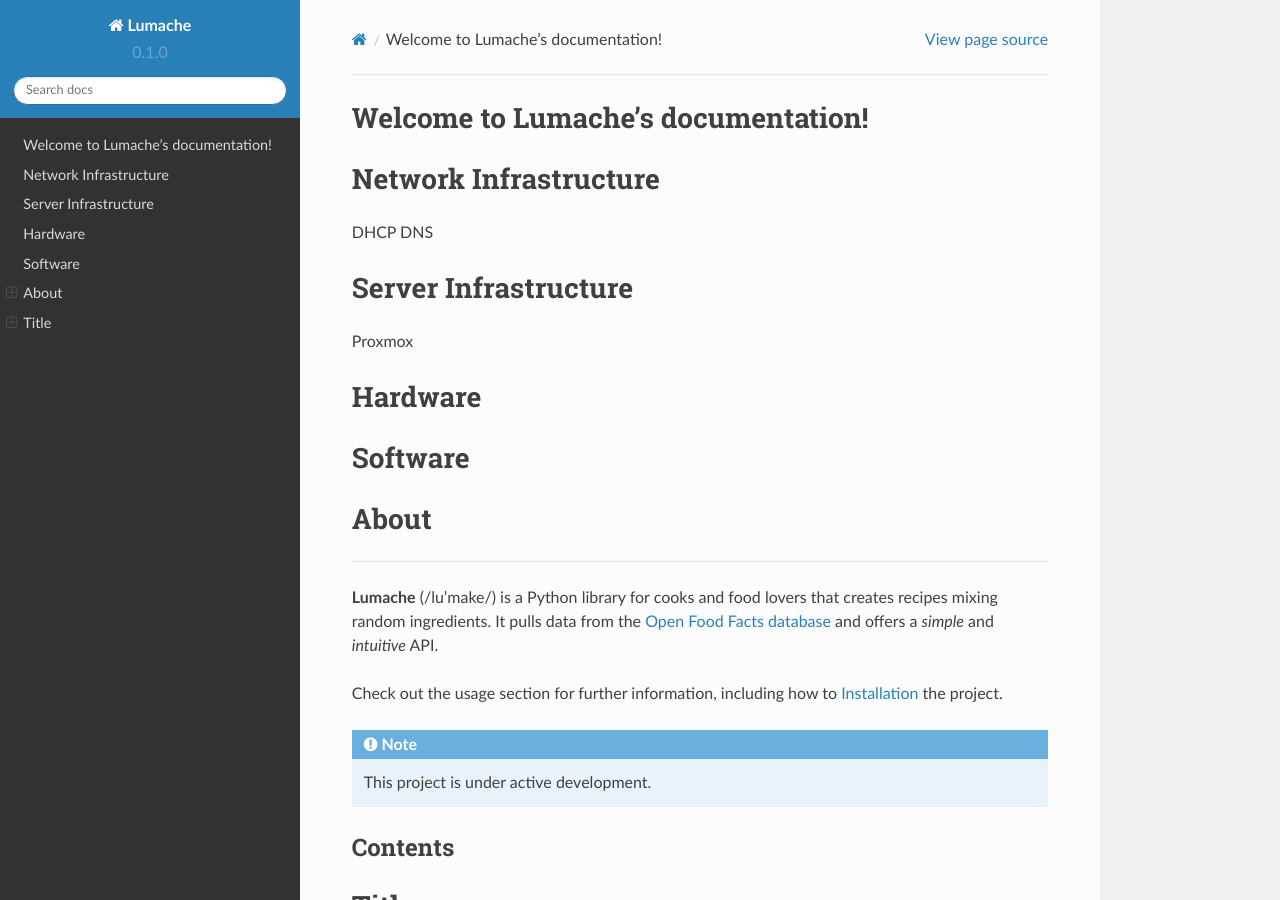
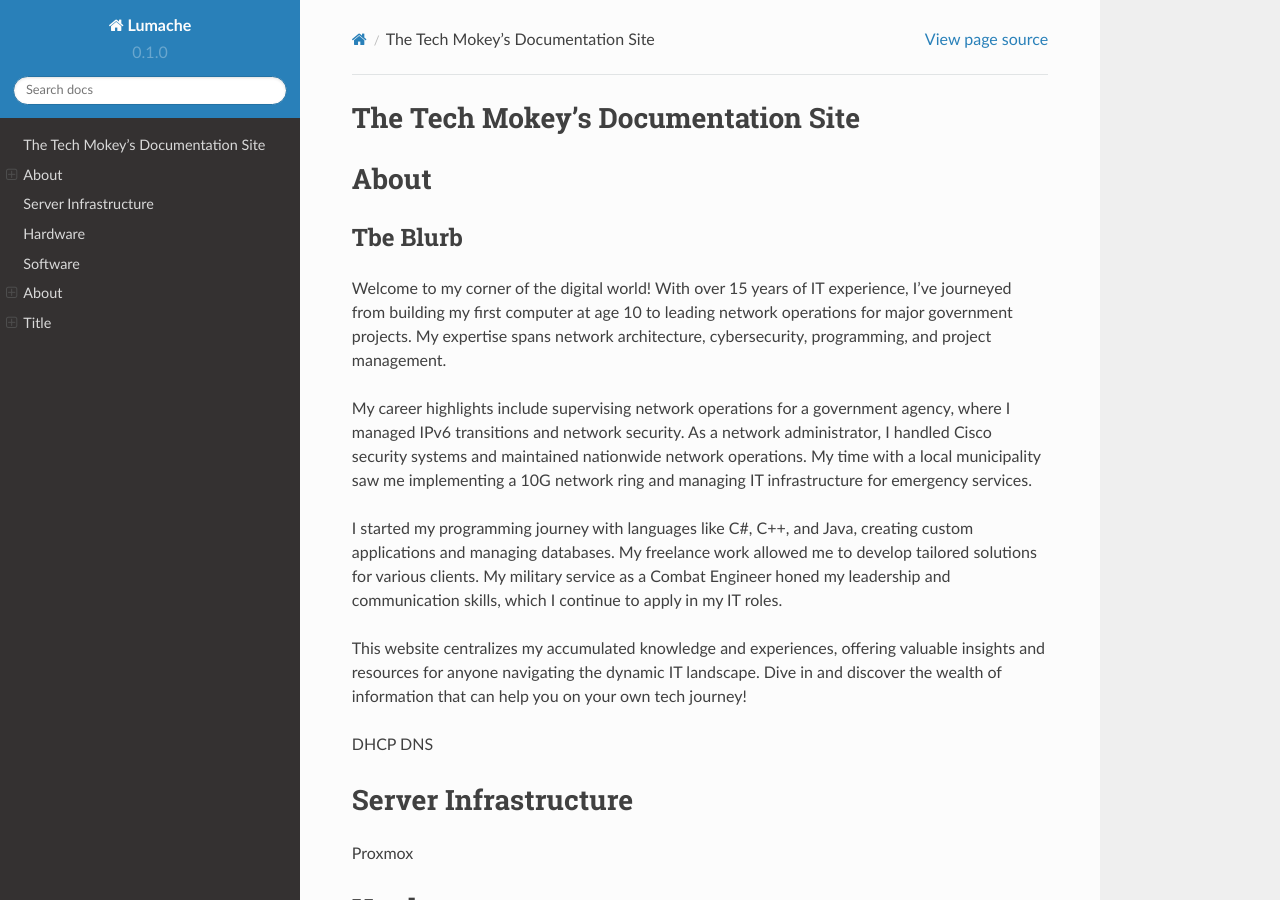
Before and after one commit to TheTechMokey/TheTechMokey-Docs, a Sphinx documentation site: the page built from docs/source/index.rst, in a window 1280 px wide and 900 px high. Built offline with Sphinx 7.4.7 and the Read the Docs theme 2.0.0, drawn with Linux system fonts in a browser that asks for light colours; pages that are not in the unit, such as notebooks, are missing from menus.

Commit message:
Update index.rst

```diff
--- a/docs/source/index.rst
+++ b/docs/source/index.rst
@@ -1,8 +1,21 @@
-Welcome to Lumache's documentation!
+The Tech Mokey's Documentation Site
 ===================================
 
-Network Infrastructure
+About
 =====
+
+Tbe Blurb
+---------
+Welcome to my corner of the digital world! With over 15 years of IT experience, I've journeyed from building my first computer at age 10 to leading network operations for major government projects. My expertise spans network architecture, cybersecurity, programming, and project management.
+
+My career highlights include supervising network operations for a government agency, where I managed IPv6 transitions and network security. As a network administrator, I handled Cisco security systems and maintained nationwide network operations. My time with a local municipality saw me implementing a 10G network ring and managing IT infrastructure for emergency services.
+
+I started my programming journey with languages like C#, C++, and Java, creating custom applications and managing databases. My freelance work allowed me to develop tailored solutions for various clients. My military service as a Combat Engineer honed my leadership and communication skills, which I continue to apply in my IT roles.
+
+This website centralizes my accumulated knowledge and experiences, offering valuable insights and resources for anyone navigating the dynamic IT landscape. Dive in and discover the wealth of information that can help you on your own tech journey!
+
+
+
 DHCP
 DNS
 
```
